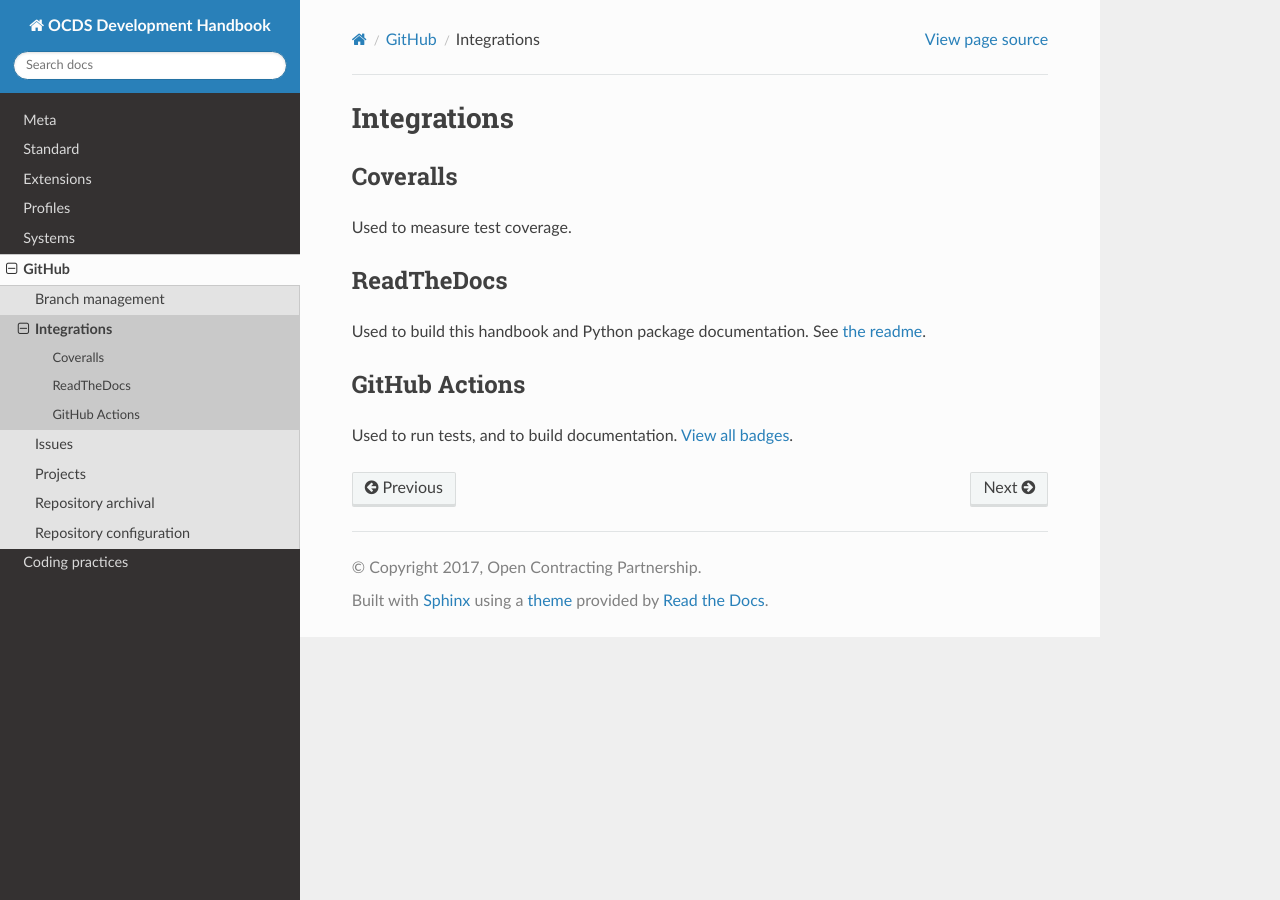
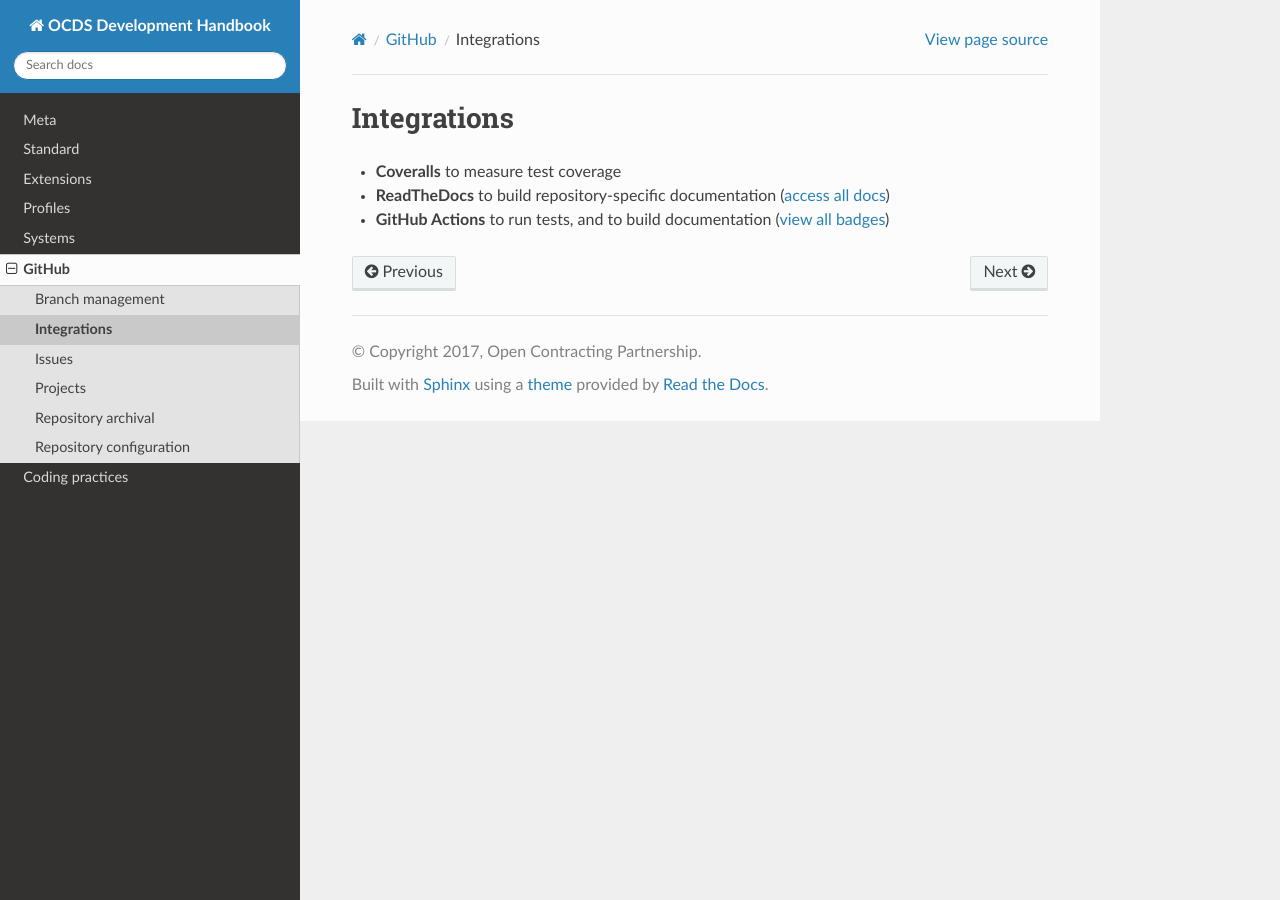
Before and after one commit to open-contracting/standard-development-handbook, a Sphinx documentation site: the page built from docs/github/integrations.md, in a window 1280 px wide. Built offline with Sphinx 7.4.7 and the Read the Docs theme 2.0.0, drawn with Linux system fonts in a browser that asks for light colours.

Commit message:
Abbreviate GitHub integrations

```diff
--- a/docs/github/integrations.md
+++ b/docs/github/integrations.md
@@ -1,13 +1,5 @@
 # Integrations
 
-## Coveralls
-
-Used to measure test coverage.
-
-## ReadTheDocs
-
-Used to build this handbook and Python package documentation. See [the readme](https://github.com/open-contracting/standard-development-handbook/blob/master/README.md).
-
-## GitHub Actions
-
-Used to run tests, and to build documentation. [View all badges](https://github.com/open-contracting/standard-maintenance-scripts/blob/master/badges.md#readme).
+* **Coveralls** to measure test coverage
+* **ReadTheDocs** to build repository-specific documentation ([access all docs](https://github.com/open-contracting/standard-maintenance-scripts/blob/master/badges.md#readme))
+* **GitHub Actions** to run tests, and to build documentation ([view all badges](https://github.com/open-contracting/standard-maintenance-scripts/blob/master/badges.md#readme))
```
